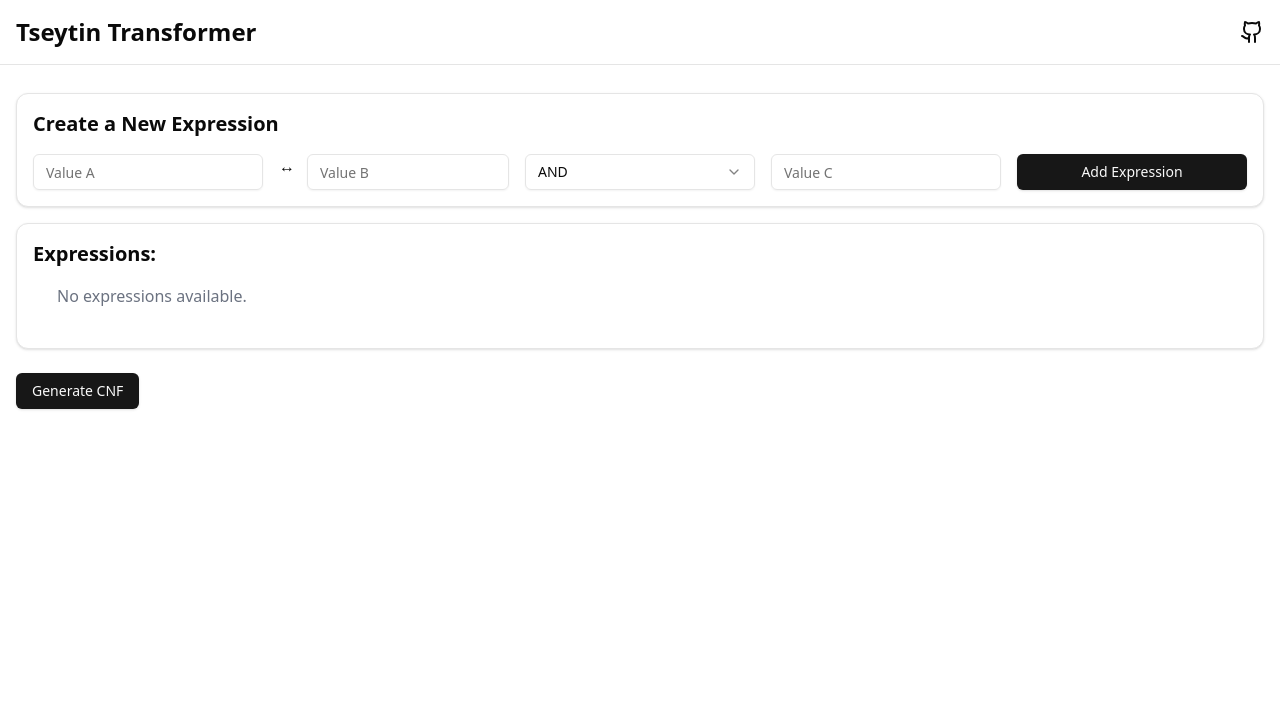
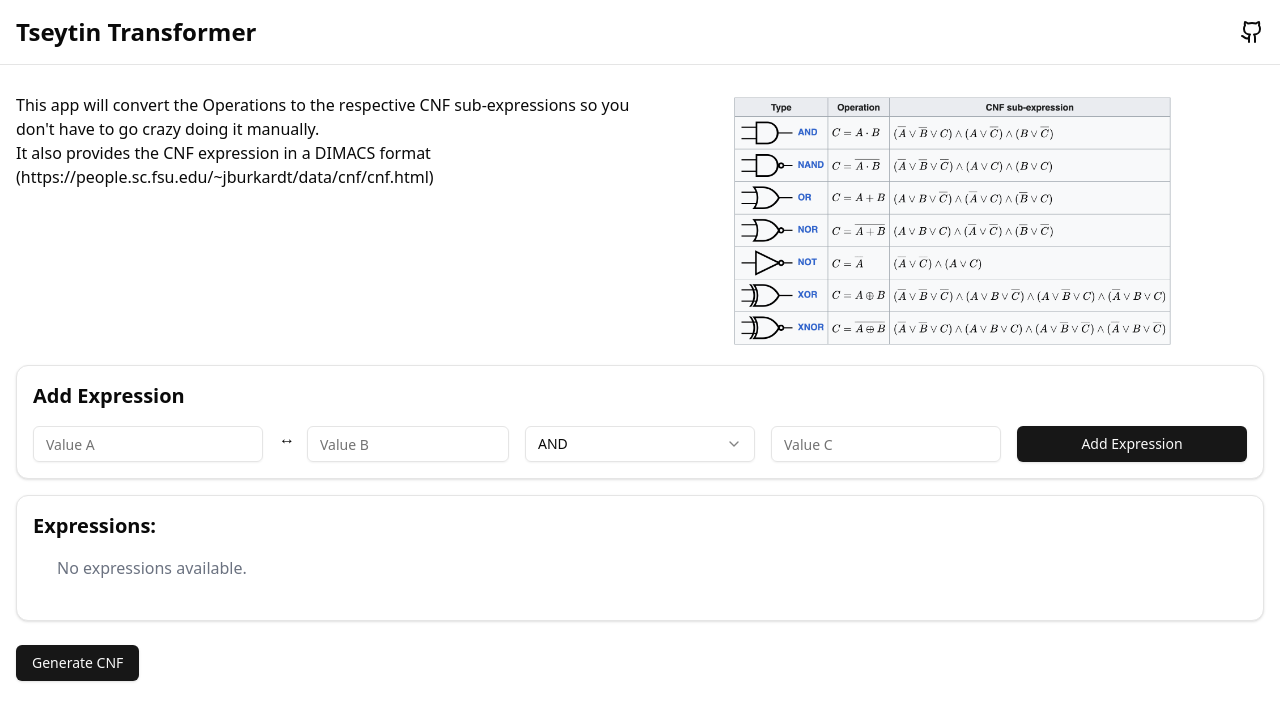
Before and after one commit to lcarilla/tseytin-transformer, a React (Vite) app: page / in a window 1280 px wide. Shown: the top 720 px of the page. Built offline with nearby package versions, Linux system fonts and the light colour scheme.

Commit message:
yoooooooo

```diff
--- a/src/App.tsx
+++ b/src/App.tsx
@@ -1,9 +1,9 @@
 import ExpressionList from "@/components/ExpressionList.tsx";
-import { useState } from "react";
+import {useState} from "react";
 import {CNFClause, Expr, generateDIMACSFormat, transform} from "@/lib/logic.ts";
 import Header from "@/components/header.tsx";
-import { Card } from "@/components/ui/card.tsx";
-import { Button } from "@/components/ui/button.tsx";
+import {Card} from "@/components/ui/card.tsx";
+import {Button} from "@/components/ui/button.tsx";
 
 function App() {
 	const [expressions, setExpressions] = useState<Expr[]>([]);
@@ -18,8 +18,20 @@ function App() {
 
 	return (
 		<div>
-			<Header title="Tseytin Transformer" repoUrl="https://github.com/lcarilla/tseytin-transformer" />
+			<Header title="Tseytin Transformer" repoUrl="https://github.com/lcarilla/tseytin-transformer"/>
 			<div className="p-4 space-y-4">
+				<div className="flex">
+					<div className="w-1/2">
+						<p>
+							This app will convert the Operations to the respective CNF sub-expressions so you don't have to go crazy doing it manually.
+						</p>
+						<p>It also provides the CNF expression in a DIMACS format (<a
+							href="https://people.sc.fsu.edu/~jburkardt/data/cnf/cnf.html">https://people.sc.fsu.edu/~jburkardt/data/cnf/cnf.html</a>)</p>
+					</div>
+					<div className="w-1/2 flex items-center justify-center">
+						<img src="/gates_cnf.png" className="h-64" alt=""/>
+					</div>
+				</div>
 				<ExpressionList
 					expressions={expressions}
 					onExpressionsChange={setExpressions}
--- a/src/components/ExpressionList.tsx
+++ b/src/components/ExpressionList.tsx
@@ -26,7 +26,7 @@ const ExpressionList: React.FC<ExpressionListProps> = ({
 	return (
 		<div>
 			<Card className="p-4 mb-4">
-				<h2 className="text-xl font-bold mb-4">Create a New Expression</h2>
+				<h2 className="text-xl font-bold mb-4">Add Expression</h2>
 				<div className="grid grid-cols-1 md:grid-cols-5 gap-4 items-end">
 					<Input
 						placeholder="Value A"
```
Also changed, not shown: public/gates_cnf.png (added).
